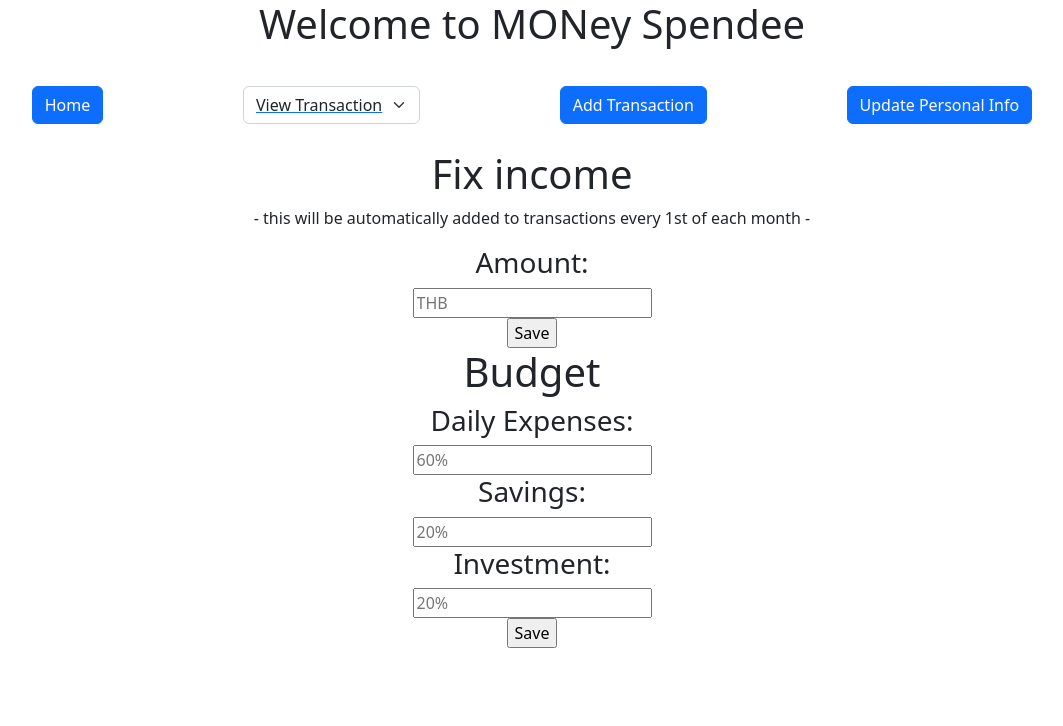
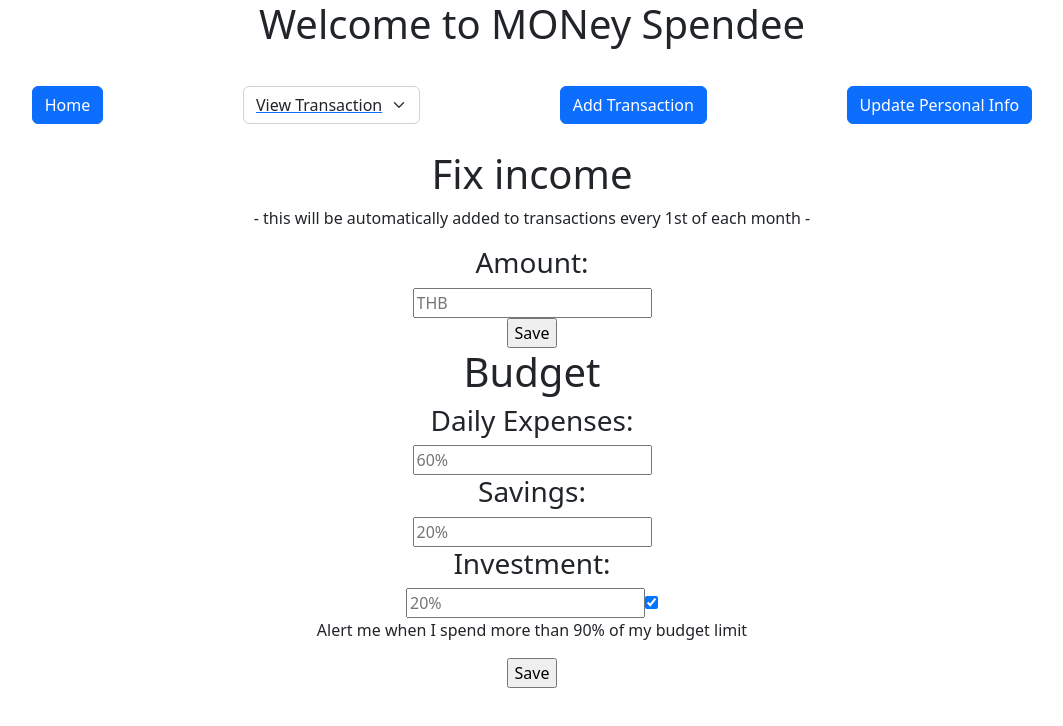
Before and after one commit to chonnikan-aue/money-spendee-client, a React (Create React App) app: page /update-info in a window 1280 px wide. Shown: the top 726 px of the page, without its empty margins (108-1171 px from the left). Built offline with nearby package versions, Linux system fonts and the light colour scheme; no server answers; the HTML template or start-up script is replaced by a standard one.

Commit message:
"add checkbox"

```diff
--- a/src/UpdateInfo/UpdateInfo.js
+++ b/src/UpdateInfo/UpdateInfo.js
@@ -9,6 +9,8 @@ const UpdateInfo = () => {
     saving: '',
     invest: '',
   })
+
+  const [alert, setAlert] = useState(true)
 
   const handleChange = e => {
     const intValue = parseInt(e.target.value, 10);
@@ -61,12 +63,19 @@ const UpdateInfo = () => {
           name="invest"
           placeholder="20%" // need to update to default value from DB
           onChange={handleChange}
+          />
+
+        <input
+          type="checkbox"
+          name="alert"
+          checked={alert}
+          onChange={() => setAlert(!alert)}
         />
+        <p>Alert me when I spend more than 90% of my budget limit</p>
 
         <form onSubmit={handleSubmit}>
           <input type="submit" value="Save" />
         </form>
-
       </span>
 
     </div>
```
